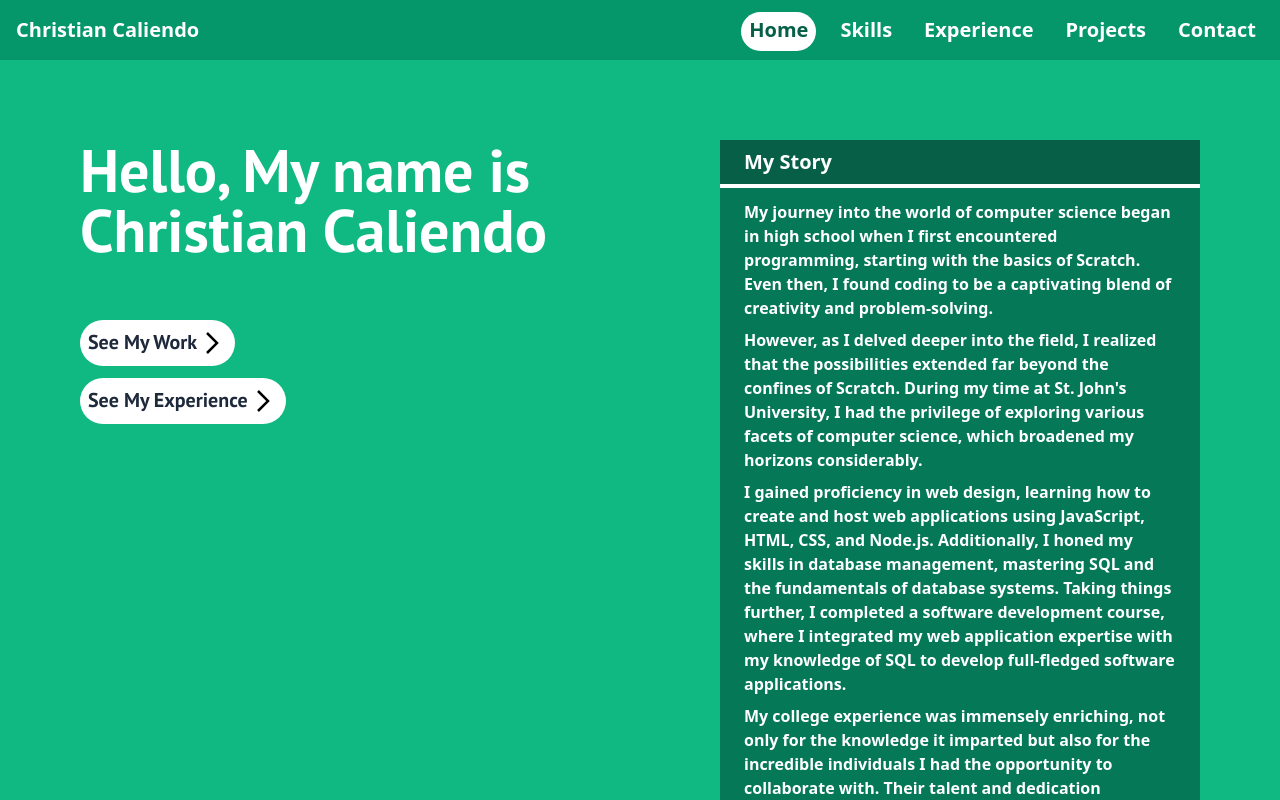
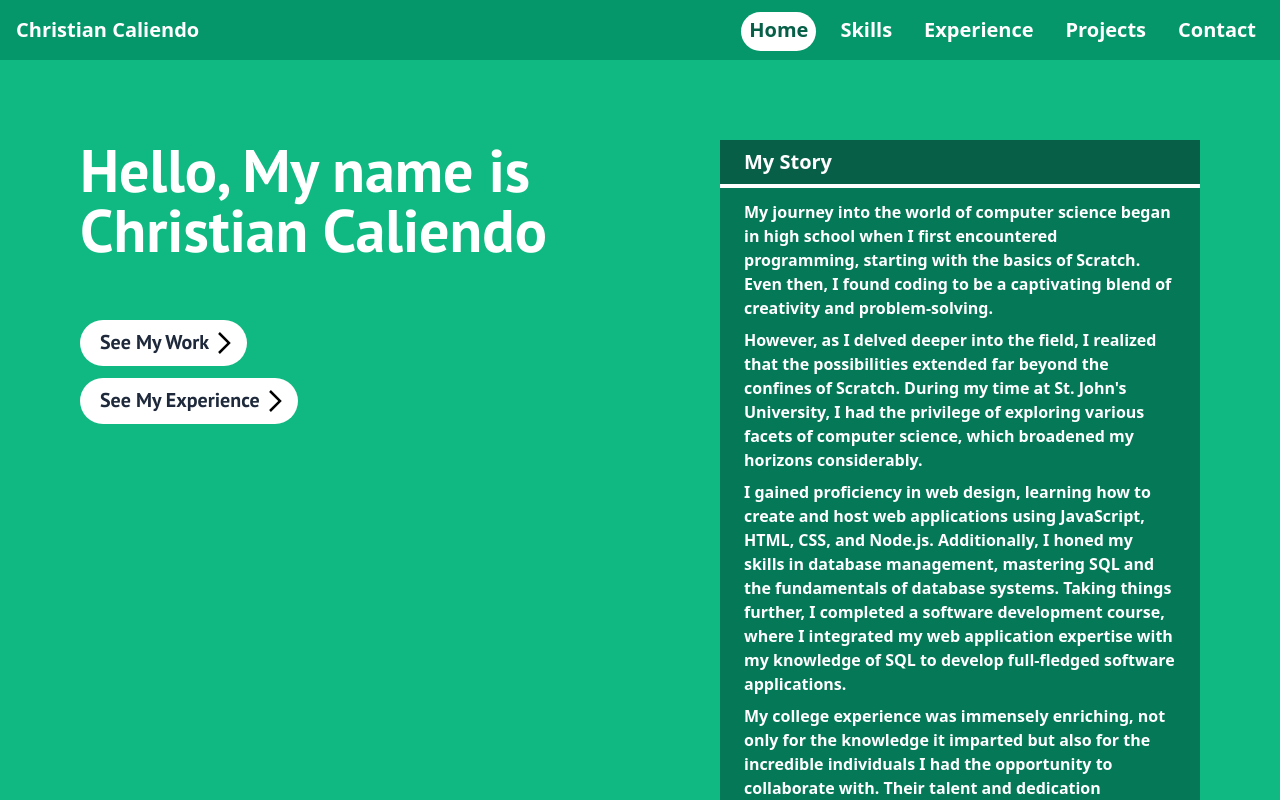
Before and after one commit to ChrisCaliendo/PersonalWebsite, a React (Vite) app in the folder PersonalWebsite/: page / in a window 1280 px wide. Shown: the top 800 px of the page. Built offline with nearby package versions, Linux system fonts and the light colour scheme; a web font is replaced by a local one.

Commit message:
Update Home.jsx

```diff
--- a/PersonalWebsite/src/Pages/Home.jsx
+++ b/PersonalWebsite/src/Pages/Home.jsx
@@ -9,8 +9,8 @@ const Home = () => {
                 <p className="">Hello, My name is </p>
                 <p className="">Christian Caliendo</p>
                 <div className=" py-12 container">
-                <Link to="/projects"><button className="flex my-3 bg-white text-slate-800 text-xl rounded-3xl p-2">See My Work <img src={Arrow} alt="Logo" width="30" /></button></Link>
-                <Link to="/experience"><button className="flex my-3 bg-white text-slate-800 text-xl rounded-3xl p-2">See My Experience <img src={Arrow} alt="Logo" width="30" /></button></Link>
+                <Link to="/projects"><button className="flex my-3 bg-white text-slate-800 text-xl rounded-3xl pl-5 p-2 hover:bg-slate-100 hover:shadow-lg hover:-translate-y-2 ease-in-out duration-100">See My Work <img src={Arrow} alt="Logo" width="30" /></button></Link>
+                <Link to="/experience"><button className="flex my-3 bg-white text-slate-800 text-xl rounded-3xl pl-5 p-2 hover:bg-slate-100 hover:shadow-lg hover:-translate-y-2 ease-in-out duration-100">See My Experience <img src={Arrow} alt="Logo" width="30" /></button></Link>
 
                 </div>
 
```
